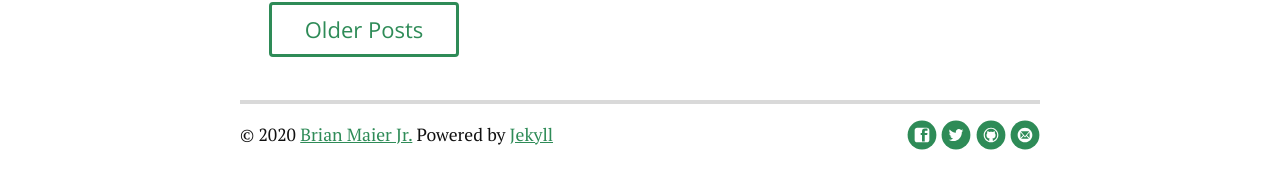
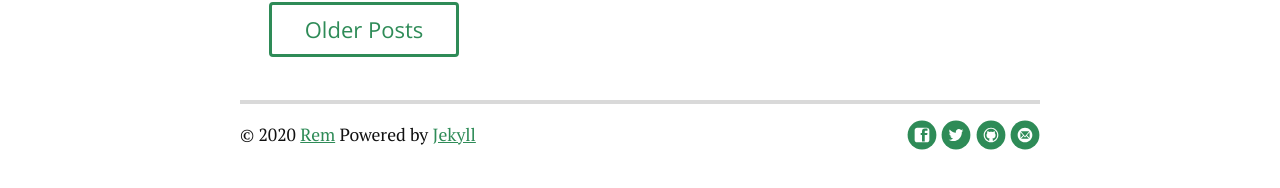
Before and after one commit to minxola/road, a Jekyll site: the page built from index.html, in a window 1280 px wide. Shown: the part 2076-2264 px from the top of the page. Built offline with Jekyll 4.4.1, drawn with Linux system fonts in a browser that asks for light colours; nearby versions of some CDN libraries; the list of posts is cut into pages by our own code.

Commit message:
Update footer.html

```diff
--- a/_includes/footer.html
+++ b/_includes/footer.html
@@ -1,6 +1,6 @@
 <div class="footer">
    <div class="container">
-      <p class="copy">&copy; {{ site.time | date: '%Y' }} <a href="http://brianmaierjr.com">Brian Maier Jr.</a> Powered by <a href="http://jekyllrb.com">Jekyll</a></p>
+      <p class="copy">&copy; {{ site.time | date: '%Y' }} <a href="hhttps://www.facebook.com/minxola/">Rem</a> Powered by <a href="http://jekyllrb.com">Jekyll</a></p>
 
       <div class="footer-links">
          <ul class="noList">
```
